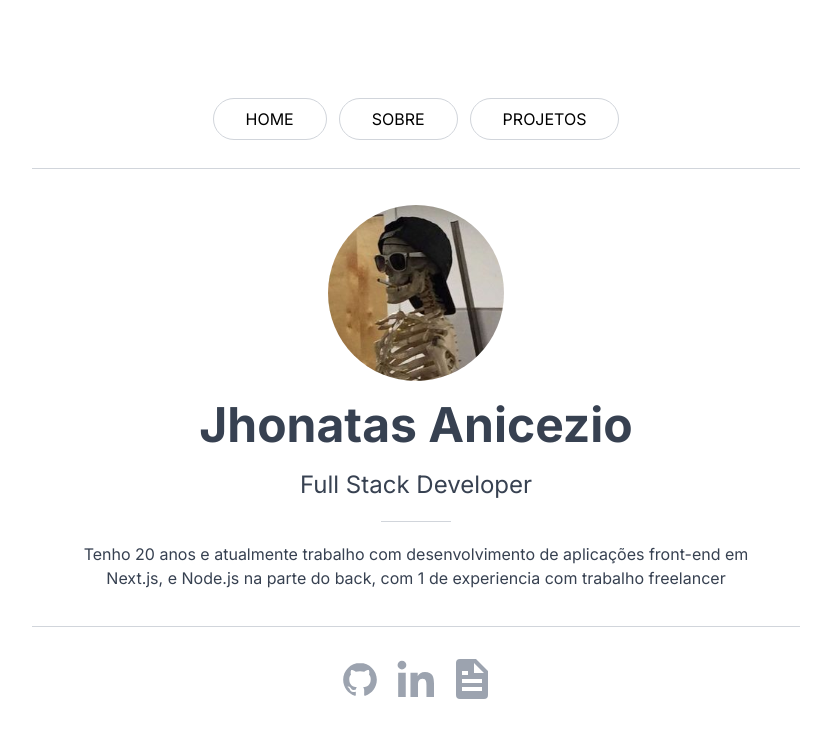
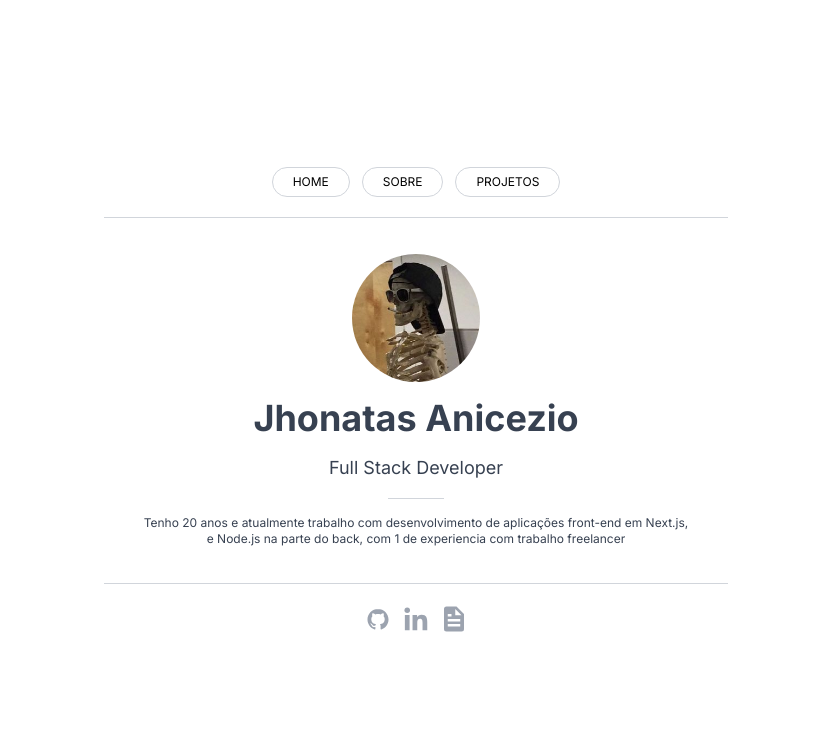
Before and after one commit to JhonatasAnicezio/Portifolio_Jhonatas, a Next.js app: page / in a window 1280 px wide. Shown: the top 738 px of the page, without its empty margins (224-1055 px from the left). Built offline with nearby package versions, Linux system fonts and the light colour scheme.

Commit message:
refact: css

```diff
--- a/src/app/page.tsx
+++ b/src/app/page.tsx
@@ -4,14 +4,14 @@ import { NavPages } from "@/components/Nav/NavPages";
 export default function Home() {
   return (
     <main>
-      <div className="flex flex-col h-screen gap-7 justify-center items-center">
+      <div className="flex flex-col h-screen gap-5 justify-center items-center">
         <NavPages />
-        <div className="flex flex-col p-9 gap-5 items-center w-3/5 border-y border-gray-300">
-          <img src="./person.jpg" className="rounded-full h-44 w-44" />
-          <h1 className="text-5xl text-gray-700 font-bold">Jhonatas Anicezio</h1>
-          <h2 className="text-2xl text-gray-700">Full Stack Developer </h2>
+        <div className="flex flex-col p-9 gap-4 items-center w-3/5 border-y border-gray-300">
+          <img src="./person.jpg" className="rounded-full h-32 w-32" />
+          <h1 className="text-4xl text-gray-700 font-bold">Jhonatas Anicezio</h1>
+          <h2 className="text-lg text-gray-700">Full Stack Developer </h2>
           <div className="border-t border-gray-300 w-[10%]" />
-          <h2 className="text-base text-center text-gray-700">
+          <h2 className="text-xs text-center text-gray-700">
             Tenho 20 anos e atualmente trabalho com desenvolvimento de aplicações front-end em Next.js, e Node.js na parte do back, com 1 de experiencia com trabalho freelancer
           </h2>
         </div>
--- a/src/components/Nav/Link.tsx
+++ b/src/components/Nav/Link.tsx
@@ -9,7 +9,7 @@ interface LinkProps extends HTMLAttributes<HTMLAnchorElement> {
 export function LinkNav(props: LinkProps) {
   return (
     <Link
-      className="border hover:bg-gray-400 hover:border-gray-400 hover:text-white border-gray-300 duration-500 rounded-full py-2 px-8"
+      className="text-xs border hover:bg-gray-400 hover:border-gray-400 hover:text-white border-gray-300 duration-500 rounded-full py-1.5 px-5"
       {...props}
     >
       {props.title}
--- a/src/components/Nav/NavContact/index.tsx
+++ b/src/components/Nav/NavContact/index.tsx
@@ -5,7 +5,7 @@ import Link from "next/link";
 
 export function NavContact() {
   return (
-    <Nav.Field className='flex items-center justify-center text-5xl gap-2 text-gray-400'>
+    <Nav.Field className='flex items-center justify-center text-3xl gap-2 text-gray-400'>
       <Link className='hover:text-black duration-500' href='https://github.com/JhonatasAnicezio'>
         <DiGithubBadge />
       </Link>
```
